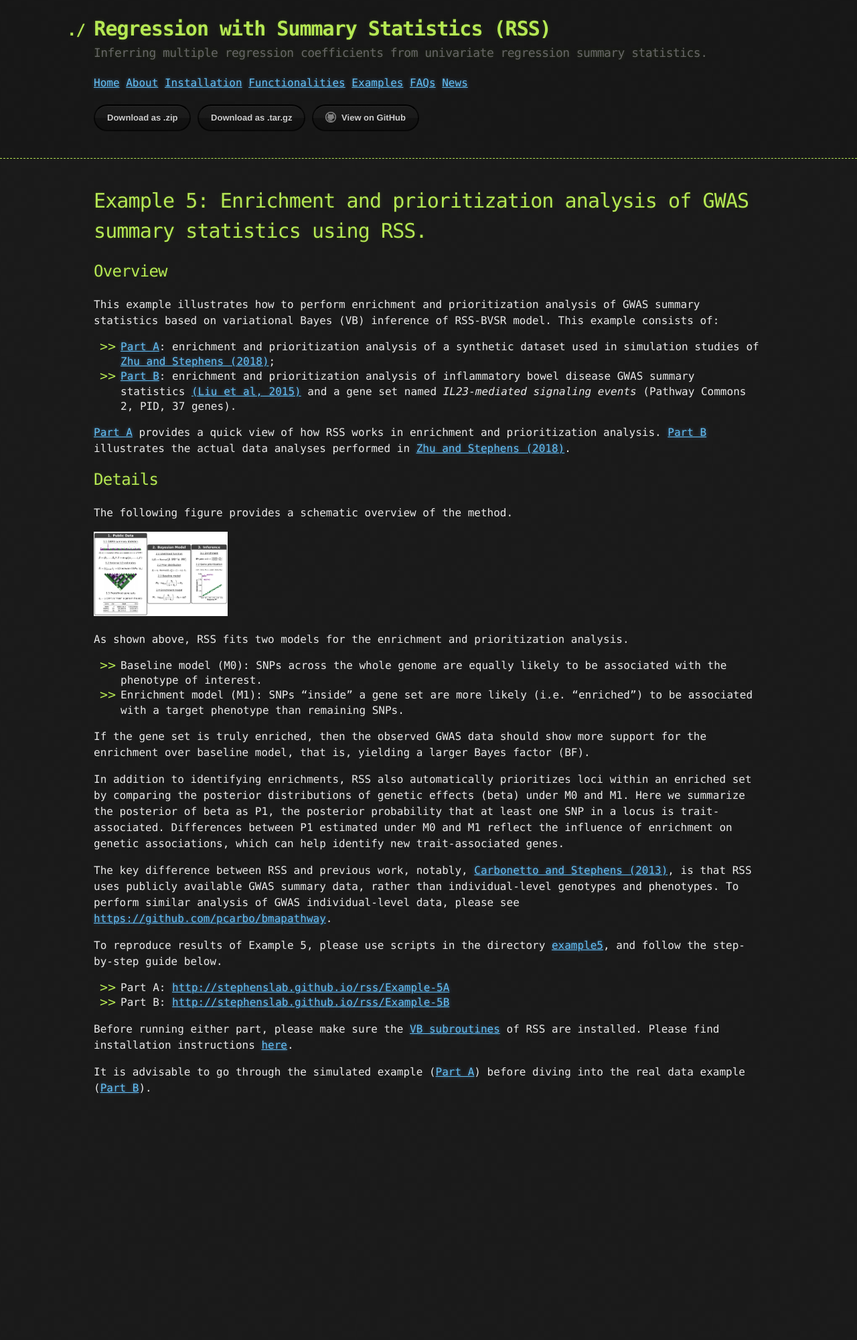
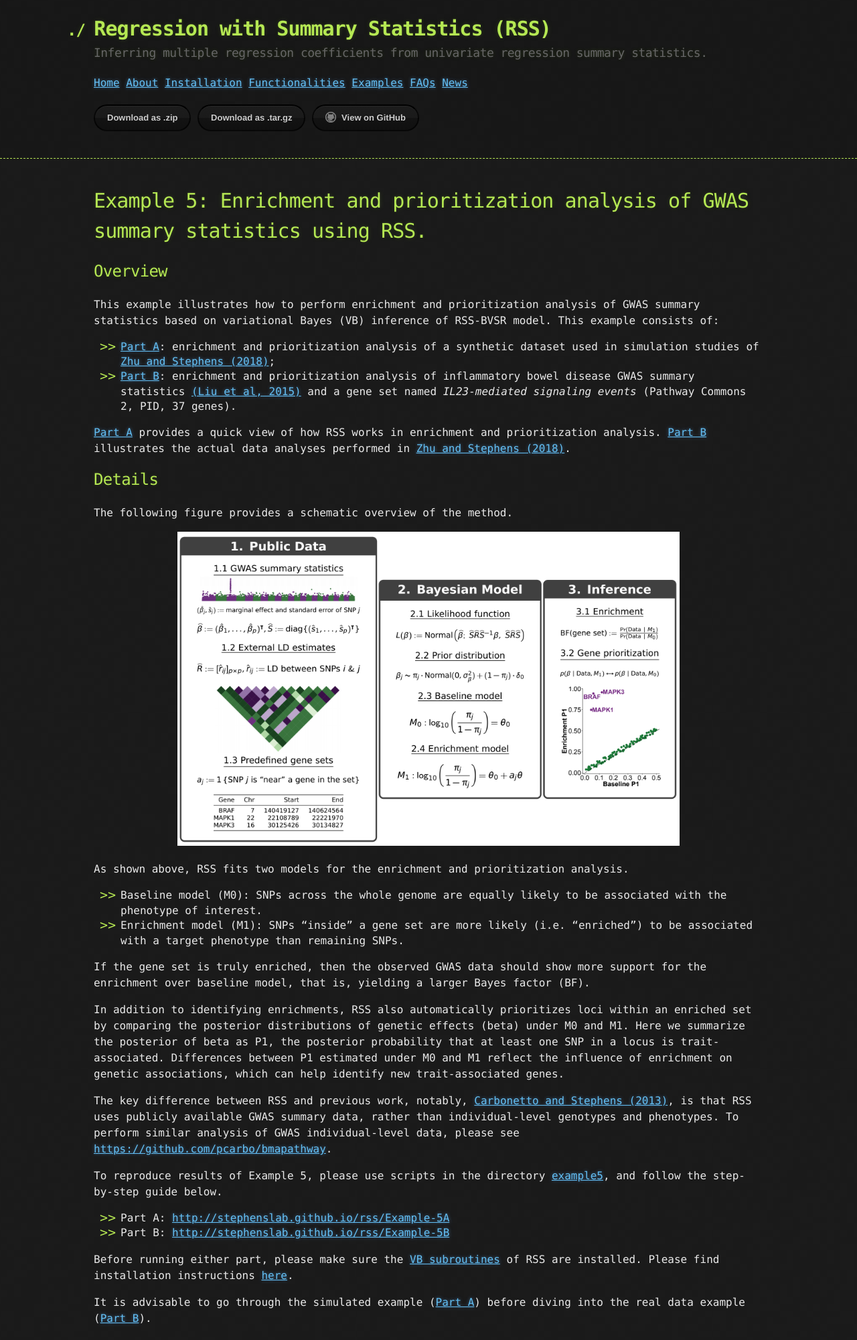
Before and after one commit to stephenslab/rss, a Jekyll site: the page built from docs/Example-5.md, in a window 1280 px wide. Shown: the whole page at 67% size. Built offline with Jekyll 4.4.1, drawn with Linux system fonts in a browser that asks for light colours; our own code applies the rules of GitHub Pages for plain Markdown files; before the commit the page ends 1657 px from its top, so only the background shows below that.

Commit message:
place the rss-e schematic fig in the center

```diff
--- a/docs/Example-5.md
+++ b/docs/Example-5.md
@@ -24,7 +24,9 @@ and a gene set named *IL23-mediated signaling events* (Pathway Commons 2, PID, 3
 
 The following figure provides a schematic overview of the method.
 
-<img src="images/rss_gsea.png" width="200" />
+<center>
+<img src="images/rss_gsea.png" width="750" />
+</center>
 
 As shown above, RSS fits two models for the enrichment and prioritization analysis.
 
```
